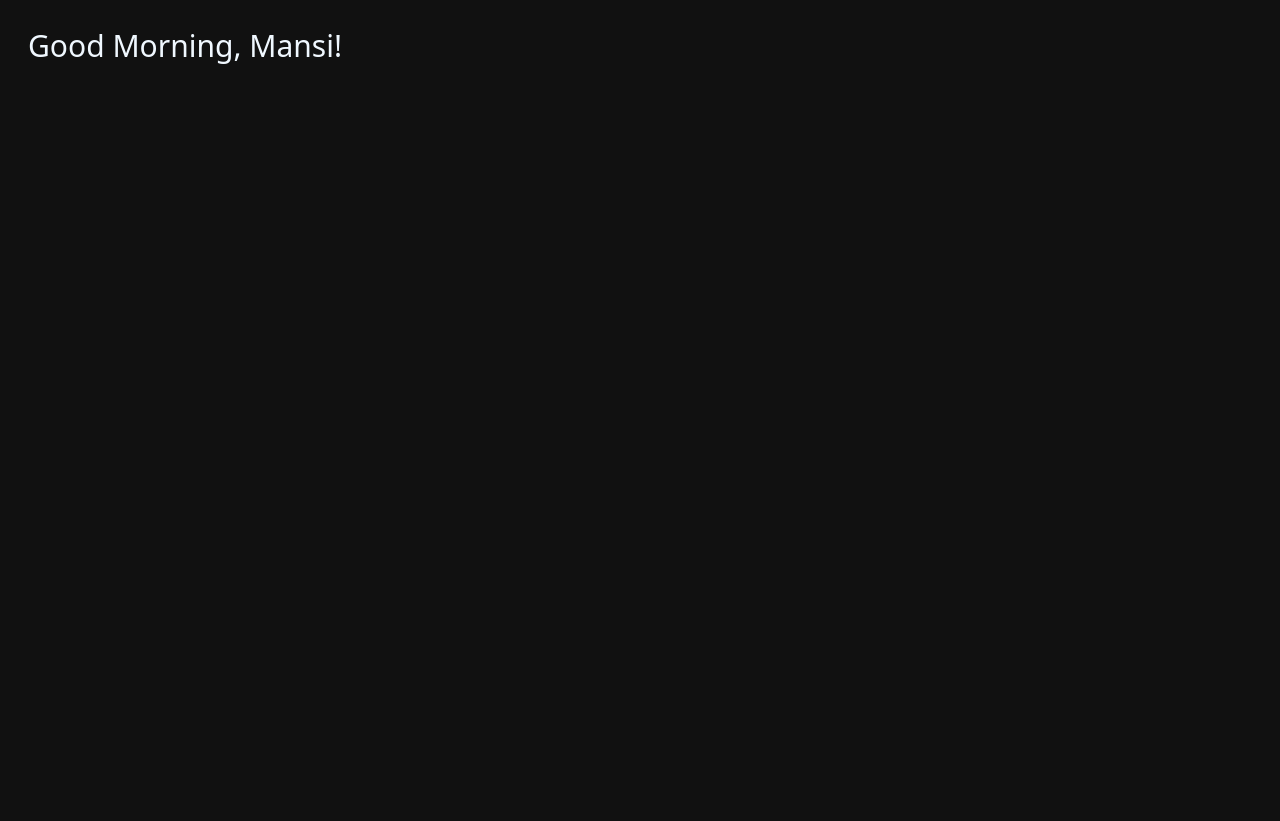
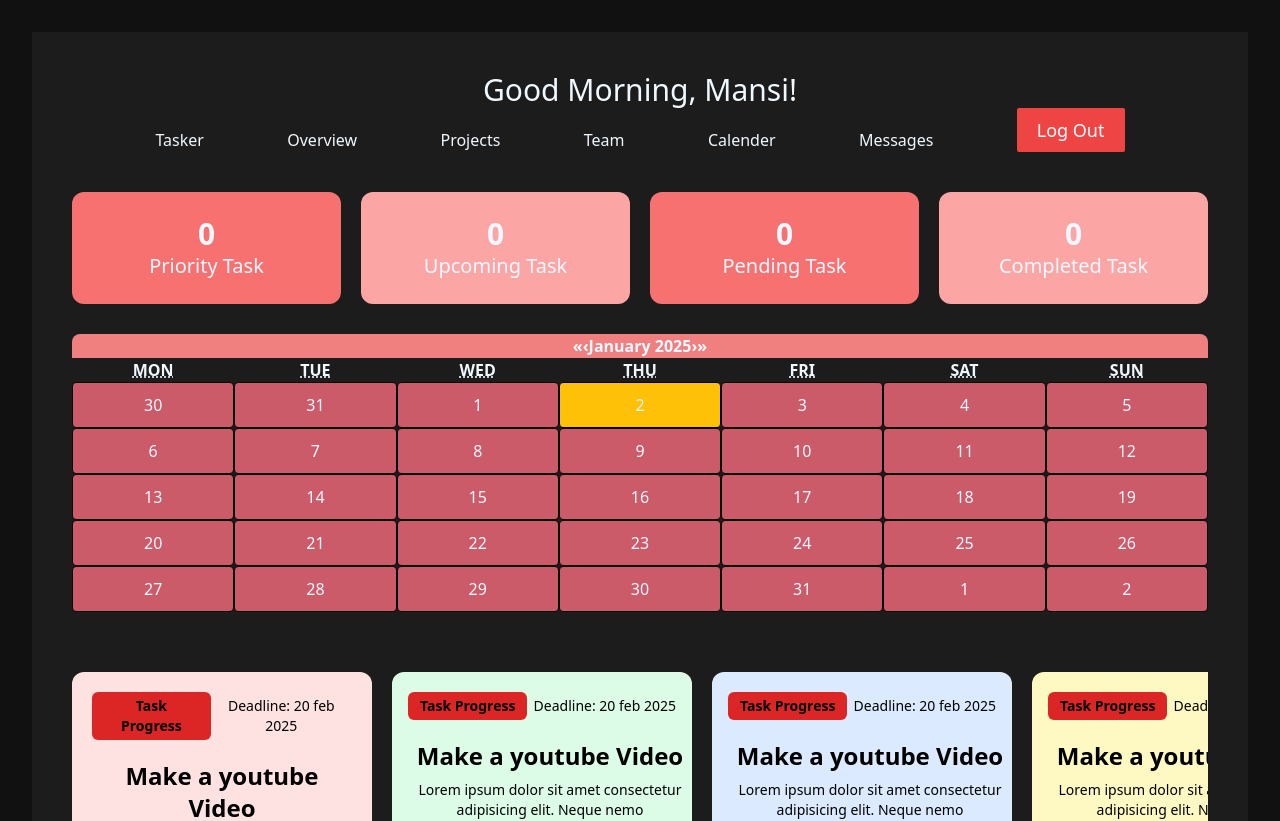
Before and after one commit to Mansichawla/Employee-Management-System, a React (Vite) app: page / in a window 1280 px wide. Shown: the top 821 px of the page. Before the commit the page ends 800 px from the top, so only its background shows below. Built offline with nearby package versions, Linux system fonts and the light colour scheme.

Commit message:
calender css

```diff
--- a/src/App.css
+++ b/src/App.css
@@ -21,9 +21,11 @@
 }
 
 .react-calendar__navigation {
-  background-color: #4caf50;
+  background-color: #F08080;
   color: #fff;
   border-radius: 8px 8px 0 0;
+  margin-top: 30px;
+
 }
 
 .react-calendar__navigation button {
@@ -39,8 +41,10 @@
 
 .react-calendar__tile {
   padding: 10px;
-  background-color: #f9f9f9;
+  background-color: rgba(248, 107, 126, 0.8);
   border-radius: 4px;
+  border-color: black;
+  border-width:thin;
 }
 
 .react-calendar__tile:hover {
--- a/src/App.jsx
+++ b/src/App.jsx
@@ -2,13 +2,13 @@ import React from "react";
 import Login from "./components/Auth/Login";
 import EmployeeDashboard from "./components/Dashboard/EmployeeDashboard";
 import AdminDashboard from "./components/Dashboard/AdminDashboard";
-
+import "./App.css";
 const App = () => {
   return (
     <>
       {/* <Login /> */}
-      {/* <EmployeeDashboard /> */}
-      <AdminDashboard />
+      <EmployeeDashboard />
+      {/* <AdminDashboard /> */}
     </>
   );
 };
--- a/src/components/Dashboard/AdminDashboard.jsx
+++ b/src/components/Dashboard/AdminDashboard.jsx
@@ -1,9 +1,11 @@
 import React from "react";
+import CreateTask from "../Others/createTask";
 
 const AdminDashboard = () => {
   return (
     <div className="h-sreen w-full p-7 ">
       <h1 className="text-3xl font-medium">Good Morning, Mansi!</h1>
+      <CreateTask />
     </div>
   );
 };
--- a/src/components/Others/createTask.jsx
+++ b/src/components/Others/createTask.jsx
@@ -1,6 +1,6 @@
 import React from "react";
 
-const createTask = () => {
+const CreateTask = () => {
   return (
     <div className=" p-5 bg-[#1c1c1c] mt-7 rounded">
       <form className="flex flex-wrap w-full bg-black-200 items-start justify-between">
@@ -56,4 +56,4 @@ const createTask = () => {
   );
 };
 
-export default createTask;
+export default CreateTask;
```
Also changed, not shown: src/components/Others/Calender.jsx (+4 -4 lines), src/components/Others/AllTask.jsx (added).
